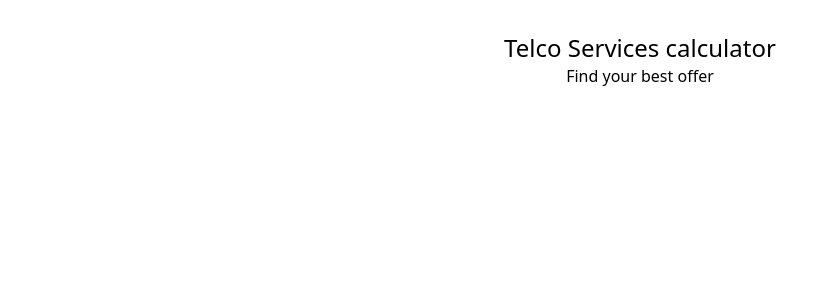
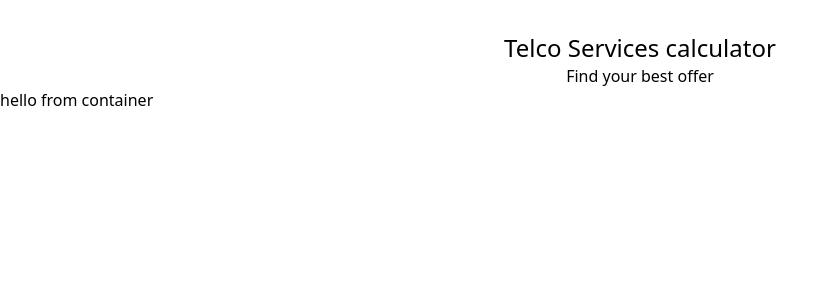
Before and after one commit to greg2012201/telecommunication-services-calculator, a React (Vite) app: page / in a window 1280 px wide. Shown: the top 300 px of the page, without its empty margins (0-838 px from the left). Built offline with nearby package versions, Linux system fonts and the light colour scheme; no server answers.

Commit message:
Add Container to the app structure.

```diff
--- a/src/App.tsx
+++ b/src/App.tsx
@@ -1,4 +1,4 @@
-import { ProductProvider } from "./services/Product";
+import { ProductContainer, ProductProvider } from "./services/Product";
 
 function App() {
   return (
@@ -7,6 +7,9 @@ function App() {
         <h1 className="pt-8 text-2xl">Telco Services calculator</h1>
         <p>Find your best offer</p>
       </div>
+      <ProductContainer>
+        <p>hello from container</p>
+      </ProductContainer>
     </ProductProvider>
   );
 }
```
